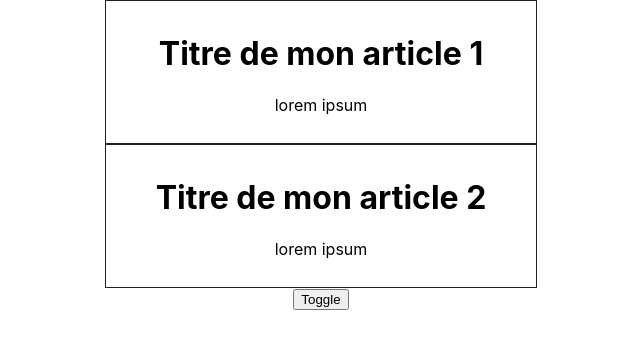
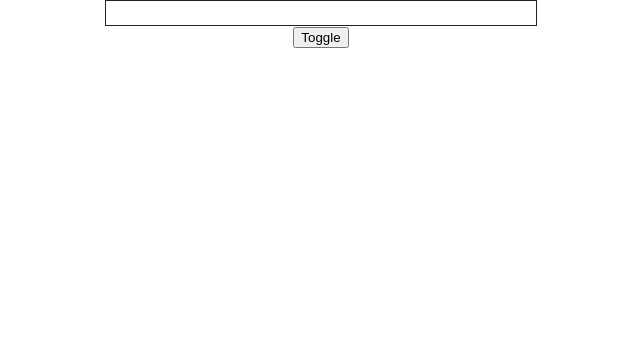
Before and after one commit to Aucante/react-training-advanced, a React (Create React App) app: page / in a window 1280 px wide. Shown: the top 348 px of the page, without its empty margins (319-959 px from the left). Built offline with nearby package versions, Linux system fonts and the light colour scheme; the HTML template or start-up script is replaced by a standard one.

Commit message:
react useCallback

```diff
--- a/src/App.js
+++ b/src/App.js
@@ -1,5 +1,5 @@
 import './App.css';
-import {useState} from 'react'
+import {useState, useCallback} from 'react'
 import Content from './Content'
 
 function App() {
@@ -14,14 +14,7 @@ function App() {
 
   return (
     <div className="App">
-      <Content>
-        <h1>Titre de mon article 1</h1>
-        <p>lorem ipsum</p>
-      </Content>
-      <Content>
-        <h1>Titre de mon article 2</h1>
-        <p>lorem ipsum</p>
-      </Content>
+      <Content />
 
       <button onClick={toggleFunc}>Toggle</button>
     </div>
```
